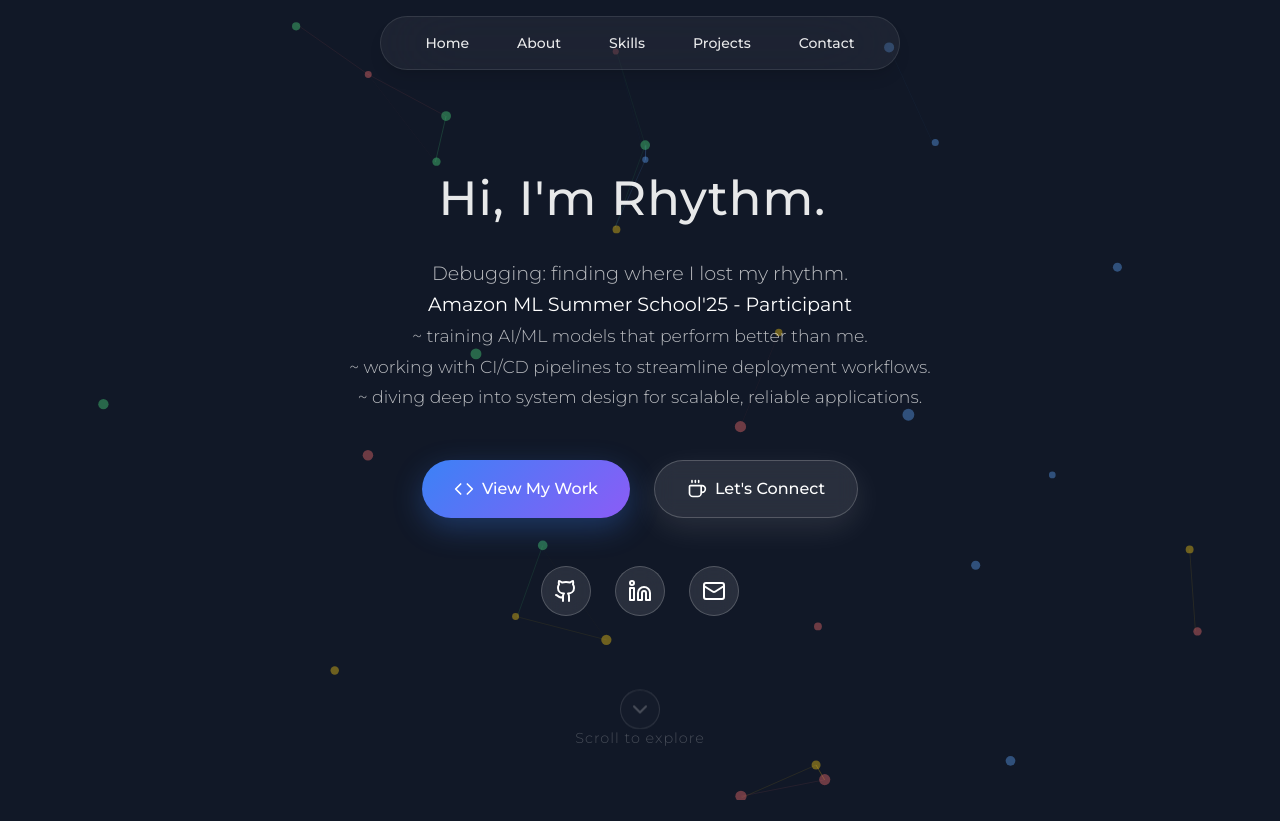
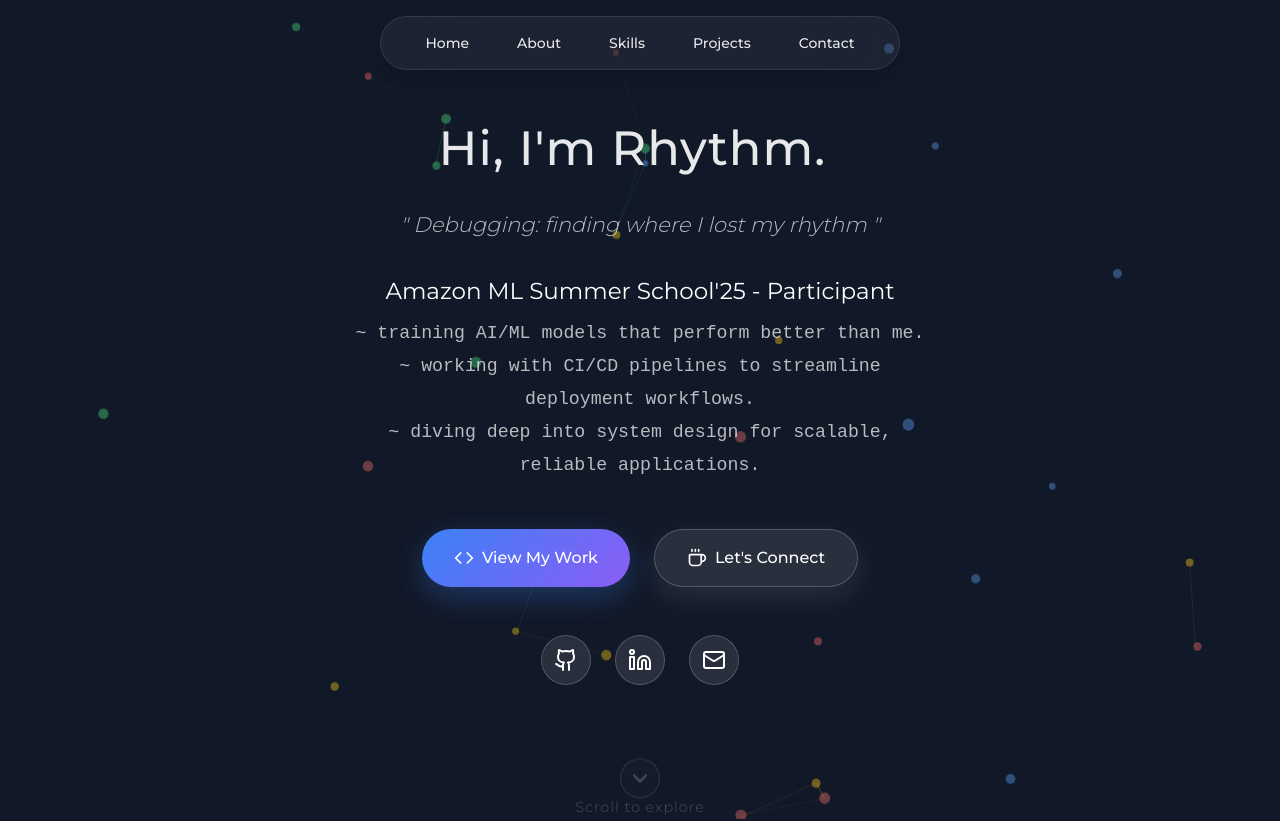
Before and after one commit to RhythmPahwa14/Rhythm-Portfolio, a Next.js app: page / in a window 1280 px wide. Shown: the top 821 px of the page. Built offline with nearby package versions, Linux system fonts and the light colour scheme; a web font is replaced by a local one.

Commit message:
Update Hero.js

```diff
--- a/src/app/components/Hero.js
+++ b/src/app/components/Hero.js
@@ -189,11 +189,15 @@ export default function Hero() {
           transition={{ duration: 1, delay: 1.0 }}
           className="hero-description"
         >
-          Debugging: finding where I lost my rhythm.
+          <span style={{ fontStyle: 'italic', fontSize: '1.1em' }}>
+            " Debugging: finding where I lost my rhythm "
+          </span>
+          <br /><br />
+          <strong style={{ color: 'rgba(255, 255, 255, 1)', fontSize: '1.2em' }}>
+            Amazon ML Summer School'25 - Participant
+          </strong>
           <br />
-          <strong style={{ color: 'rgba(255, 255, 255, 1)' }}>Amazon ML Summer School'25 - Participant</strong>
-          <br />
-          <span style={{ fontSize: '0.9em' }}>
+          <span style={{ fontFamily: 'monospace', fontSize: '0.95em', display: 'block', marginTop: '0.5rem', lineHeight: '1.8' }}>
             ~ training AI/ML models that perform better than me.
             <br />
             ~ working with CI/CD pipelines to streamline deployment workflows.
```
